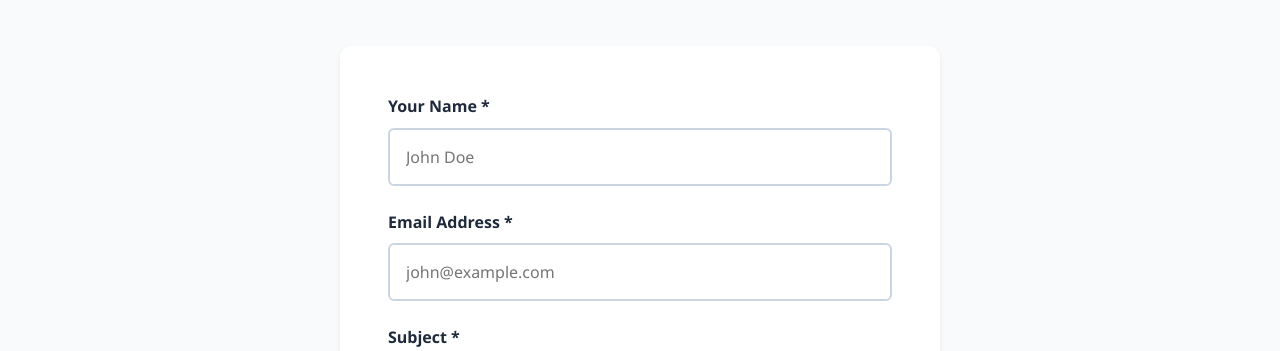
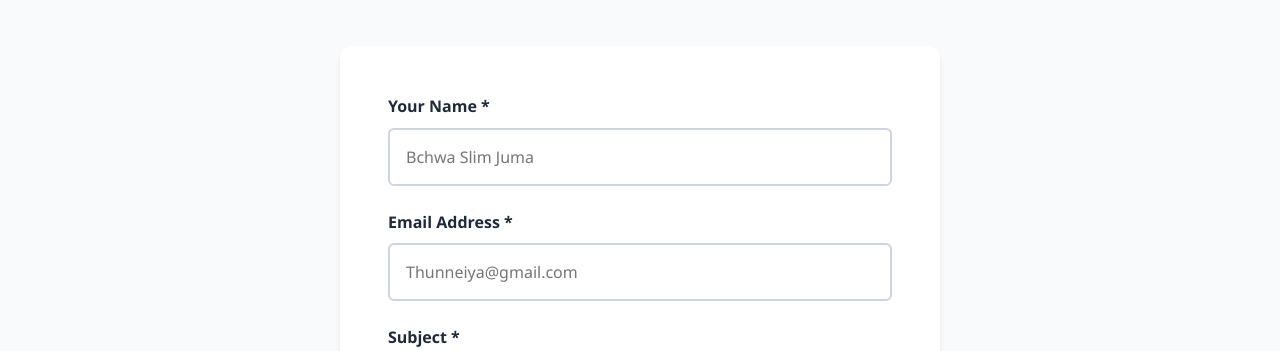
Before and after one commit to Idrissafakiyahya/Idrissa-porfolio, a React (Vite) app in the folder frontend/: page / in a window 1280 px wide. Shown: the part 2400-2751 px from the top of the page. Built offline with nearby package versions, Linux system fonts and the light colour scheme; no server answers.

Commit message:
Update contact form placeholders and move success message below submit button

```diff
--- a/frontend/src/components/Contact.jsx
+++ b/frontend/src/components/Contact.jsx
@@ -68,18 +68,6 @@ const Contact = () => {
 
         <div className="contact-content">
           <form className="contact-form animate-slide-up" onSubmit={handleSubmit}>
-            {status === 'success' && (
-              <div className="alert success">
-                ✓ Message sent successfully! Thank you for reaching out. I'll get back to you soon.
-              </div>
-            )}
-
-            {status === 'error' && (
-              <div className="alert error">
-                ✕ {errorMessage}
-              </div>
-            )}
-
             <div className="form-group">
               <label htmlFor="name">Your Name *</label>
               <input
@@ -89,7 +77,7 @@ const Contact = () => {
                 value={formData.name}
                 onChange={handleChange}
                 required
-                placeholder="John Doe"
+                placeholder="Bchwa Slim Juma"
                 disabled={status === 'loading'}
               />
             </div>
@@ -103,7 +91,7 @@ const Contact = () => {
                 value={formData.email}
                 onChange={handleChange}
                 required
-                placeholder="john@example.com"
+                placeholder="Thunneiya@gmail.com"
                 disabled={status === 'loading'}
               />
             </div>
@@ -144,6 +132,18 @@ const Contact = () => {
               {status === 'loading' ? 'Sending...' : 'Send Message'}
             </button>
           </form>
+
+          {status === 'success' && (
+            <div className="alert success">
+              ✓ Message sent successfully! Thank you for reaching out. I'll get back to you soon.
+            </div>
+          )}
+
+          {status === 'error' && (
+            <div className="alert error">
+              ✕ {errorMessage}
+            </div>
+          )}
         </div>
       </div>
     </section>
```
